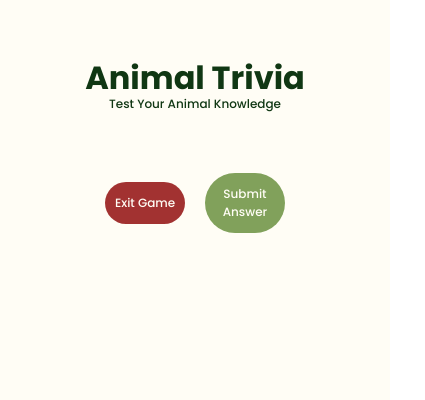
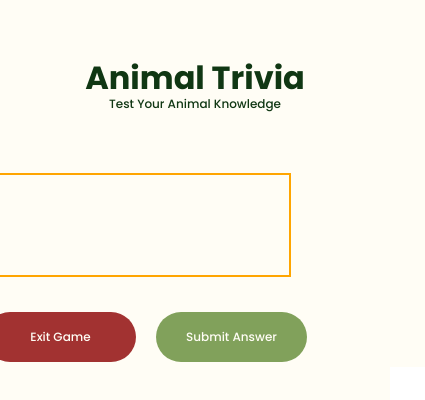
Before and after one commit to reyna-okamune/Animal-Trivia, a React (Vite) app in the folder animal-trivia-app/: page / in a window 390 px wide. Both pictures are taken after a click on the button "Start Game". Shown: the top 400 px of the page, 425 px wide, since content can reach past the window. Built offline with nearby package versions, Linux system fonts and the light colour scheme; no server answers.

Commit message:
Minor CSS Changes

```diff
--- a/animal-trivia-app/src/App.css
+++ b/animal-trivia-app/src/App.css
@@ -75,11 +75,12 @@ button.start:hover {
 
 .control-buttons {
   display: flex;
-  justify-content: space-between;
+  justify-content: center;
   align-items: center;
   gap: 20px;
   margin-top: 30px;
   padding: 0 20px;
+  min-height: 60px;
 }
 
 .new-control-button {
@@ -94,7 +95,8 @@ button.submit, button.next, button.exit, button.new {
   background-color: var(--dark-green-pre-hover);
   color: var(--background-color);
   padding: 12px 0;
-  width: 50%;
+  width: 200px;
+  height: 50px;
   border-radius: 70px;
   cursor: pointer;
   border: none;
@@ -144,6 +146,13 @@ button.new:hover {
 
 .quiz-container {
   color: var(--dark-green);
+  min-height: 300px;
+  max-height: 300px;
+  width: 100%;
+  display: flex;
+  justify-content: center;
+  align-items: center;
+  border: 2px solid orange;
 }
 
 .points-container {
@@ -194,6 +203,16 @@ p.points {
   75% { transform: rotate(-10deg);}
 }
 
+.fade-in {
+  animation: fadeIn 0.5s ease-in-out;
+}
+
+@keyframes fadeIn {
+  from { opacity: 0; }
+  to   { opacity: 1; }
+}
+
+
 @media (max-width: 390px) {
   header > h1 {
     font-size: 2rem;
@@ -209,6 +228,15 @@ p.points {
 
   button.submit , button.next, button.exit, button.new {
     font-size: 0.75rem;
+  }
 
+  .quiz-container {
+    min-height: 100px;
+    width: 70%;
+  }
+
+  .control-buttons {
+    min-height: 60px;
+    width: 70%;
   }
 }
--- a/animal-trivia-app/src/ButtonControls.jsx
+++ b/animal-trivia-app/src/ButtonControls.jsx
@@ -7,6 +7,7 @@ export default function ButtonControls(props) {
     console.log(`count: ${props.count}`)
     return (
         <>
+            <div className="fade-in">
                 { props.count > last ?
 
                     <div className="new-control-button">
@@ -24,8 +25,8 @@ export default function ButtonControls(props) {
                             }
 
                     </div>
-
                 }
+            </div>
         </>
     )
 }
--- a/animal-trivia-app/src/LandingPage.jsx
+++ b/animal-trivia-app/src/LandingPage.jsx
@@ -1,12 +1,14 @@
 export default function LandingPage(props) {
     return (
         <>
-            <div className="landing-tiger">
-                <img src="/free-tiger-image.png" alt="tiger-img"/>
-            </div>
+            <div className="fade-in">
+                <div className="landing-tiger">
+                    <img src="/free-tiger-image.png" alt="tiger-img"/>
+                </div>
 
-            <div className='start-button-container'>
-                <button className='start' onClick={props.handleClick}>Start Game</button>
+                <div className='start-button-container'>
+                    <button className='start' onClick={props.handleClick}>Start Game</button>
+                </div>
             </div>
       </>
 
--- a/animal-trivia-app/src/Question.jsx
+++ b/animal-trivia-app/src/Question.jsx
@@ -28,9 +28,8 @@ export default function Question(props) {
 
     return (
         <>
-
+            <div className="fade-in">
                 <div className="question-header">
-                <h2 className="question">Q{props.number + 1}.</h2>
                     <h2 className="question">{props.question}</h2>
                 </div>
 
@@ -52,6 +51,8 @@ export default function Question(props) {
                         )
                     })}
                 </div>
+
+            </div>
         </>
 
     )
```
Also changed, not shown: animal-trivia-app/src/Question.css (line endings or trailing spaces). Lines whose indentation alone changed are shown as unchanged.
